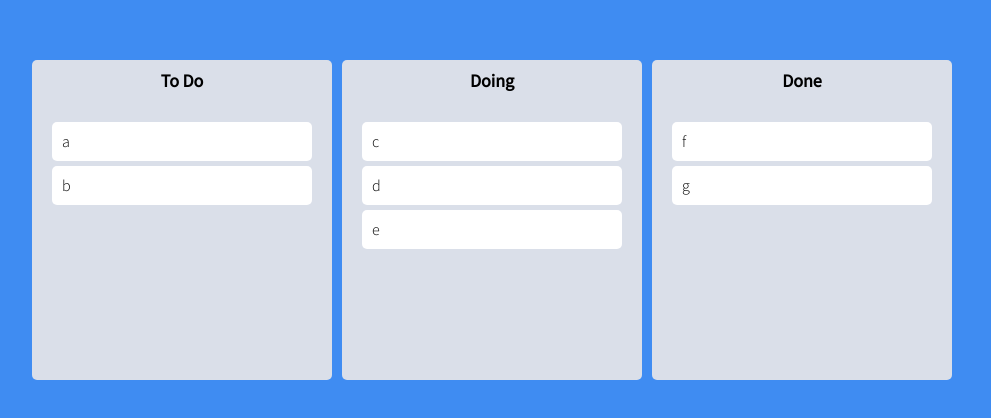
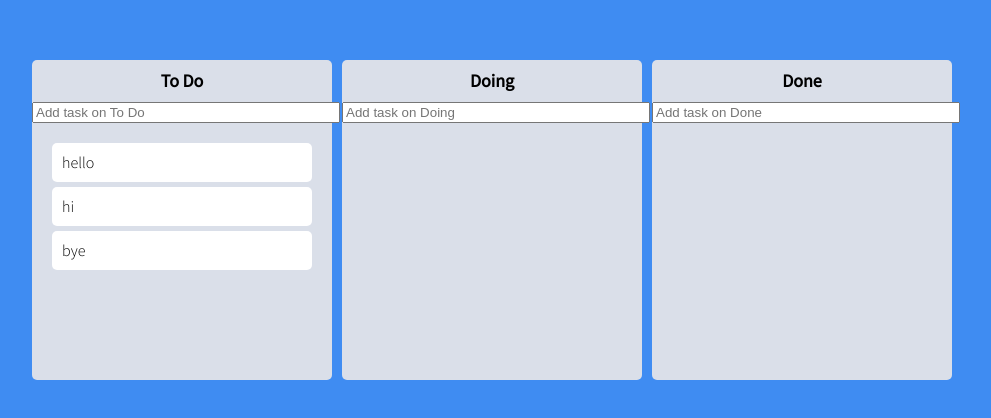
Before and after one commit to dldnjswns31/React-Todo, a React (Create React App) app: page / in a window 1280 px wide. Shown: the part 180-598 px from the top of the page, without its empty margins (148-1139 px from the left). Built offline with nearby package versions, Linux system fonts and the light colour scheme.

Commit message:
feat: toDo atom 형식을 string에서 object로 변경
- 그에 맞게 드래그 앤 드랍 로직 수정

```diff
--- a/package.json
+++ b/package.json
@@ -13,6 +13,7 @@
     "@types/react-dom": "^18.0.9",
     "react": "^18.2.0",
     "react-dom": "^18.2.0",
+    "react-hook-form": "^7.40.0",
     "react-scripts": "5.0.1",
     "recoil": "^0.7.6",
     "styled-components": "^5.3.6",
--- a/src/App.tsx
+++ b/src/App.tsx
@@ -27,25 +27,26 @@ function App() {
   const onDragEnd = (info: DropResult) => {
     const { destination, draggableId, source } = info;
     if (!destination) return;
+    console.log(info);
 
-    // 같은 보드 내에서 이동
-    if (destination?.droppableId === source.droppableId) {
+    if (destination.droppableId === source.droppableId) {
       setToDos((allBoards) => {
         const boardCopy = [...allBoards[source.droppableId]];
+        const taskObject = boardCopy[source.index];
         boardCopy.splice(source.index, 1);
-        boardCopy.splice(destination.index, 0, draggableId);
+        boardCopy.splice(destination.index, 0, taskObject);
         return { ...allBoards, [source.droppableId]: boardCopy };
       });
     }
 
-    // 다른 보드 이동
     if (destination?.droppableId !== source.droppableId) {
       setToDos((allBoards) => {
-        const sourceBoardCopy = [...allBoards[source?.droppableId]];
-        const destinationBoardCopy = [...allBoards[destination?.droppableId]];
+        const sourceBoardCopy = [...allBoards[source.droppableId]];
+        const taskObject = sourceBoardCopy[source.index];
+        const destinationBoardCopy = [...allBoards[destination.droppableId]];
 
         sourceBoardCopy.splice(source.index, 1);
-        destinationBoardCopy.splice(destination.index, 0, draggableId);
+        destinationBoardCopy.splice(destination.index, 0, taskObject);
         return {
           ...allBoards,
           [source.droppableId]: sourceBoardCopy,
--- a/src/components/Board.tsx
+++ b/src/components/Board.tsx
@@ -1,7 +1,9 @@
 import React from "react";
+import { useForm } from "react-hook-form";
 import { Droppable } from "@hello-pangea/dnd";
 import styled from "styled-components";
 import DragabbleCard from "./DragabbleCard";
+import { ITodo } from "../recoil/atoms";
 
 const StBoard = styled.div`
   display: flex;
@@ -36,15 +38,39 @@ const StArea = styled.div<IStAreaProps>`
   transition: background-color 0.1s ease-in;
 `;
 
+const StForm = styled.form`
+  width: 100%;
+`;
+
+const StInput = styled.input`
+  width: 100%;
+`;
+
 interface IBoardProps {
-  toDos: string[];
+  toDos: ITodo[];
   boardId: string;
 }
 
+interface IForm {
+  toDo: string;
+}
+
 const Board = ({ toDos, boardId }: IBoardProps) => {
+  const { register, setValue, handleSubmit } = useForm<IForm>();
+  const onValid = (data: IForm) => {
+    console.log(data);
+    setValue("toDo", "");
+  };
   return (
     <StBoard>
       <StTitle>{boardId}</StTitle>
+      <StForm onSubmit={handleSubmit(onValid)}>
+        <StInput
+          type="text"
+          placeholder={`Add task on ${boardId}`}
+          {...register("toDo", { required: true })}
+        />
+      </StForm>
       <Droppable droppableId={boardId}>
         {(provided, snapshot) => (
           <StArea
@@ -54,7 +80,12 @@ const Board = ({ toDos, boardId }: IBoardProps) => {
             {...provided.droppableProps}
           >
             {toDos.map((toDo, index) => (
-              <DragabbleCard key={toDo} index={index} toDo={toDo} />
+              <DragabbleCard
+                key={toDo.id}
+                index={index}
+                toDoId={toDo.id}
+                toDoText={toDo.text}
+              />
             ))}
             {provided.placeholder}
           </StArea>
--- a/src/components/DragabbleCard.tsx
+++ b/src/components/DragabbleCard.tsx
@@ -17,13 +17,14 @@ const StCard = styled.div<IStCard>`
 `;
 
 interface IDragabbleCardProps {
-  toDo: string;
+  toDoId: number;
+  toDoText: string;
   index: number;
 }
 
-const DragabbleCard = ({ toDo, index }: IDragabbleCardProps) => {
+const DragabbleCard = ({ toDoId, toDoText, index }: IDragabbleCardProps) => {
   return (
-    <Draggable draggableId={toDo} index={index}>
+    <Draggable draggableId={String(toDoId)} index={index}>
       {(provided, snapshot) => (
         <StCard
           ref={provided.innerRef}
@@ -31,7 +32,7 @@ const DragabbleCard = ({ toDo, index }: IDragabbleCardProps) => {
           {...provided.dragHandleProps}
           isDragging={snapshot.isDragging}
         >
-          {toDo}
+          {toDoText}
         </StCard>
       )}
     </Draggable>
--- a/src/recoil/atoms.ts
+++ b/src/recoil/atoms.ts
@@ -1,14 +1,22 @@
 import { atom } from "recoil";
 
+export interface ITodo {
+  id: number;
+  text: string;
+}
 export interface IToDoState {
-  [key: string]: string[];
+  [key: string]: ITodo[];
 }
 
 export const toDoState = atom<IToDoState>({
   key: "todo",
   default: {
-    "To Do": ["a", "b"],
-    Doing: ["c", "d", "e"],
-    Done: ["f", "g"],
+    "To Do": [
+      { id: 1, text: "hello" },
+      { id: 2, text: "hi" },
+      { id: 3, text: "bye" },
+    ],
+    Doing: [],
+    Done: [],
   },
 });
```
Also changed, not shown: 1 other file (tests, documents, lock files or other folders).
